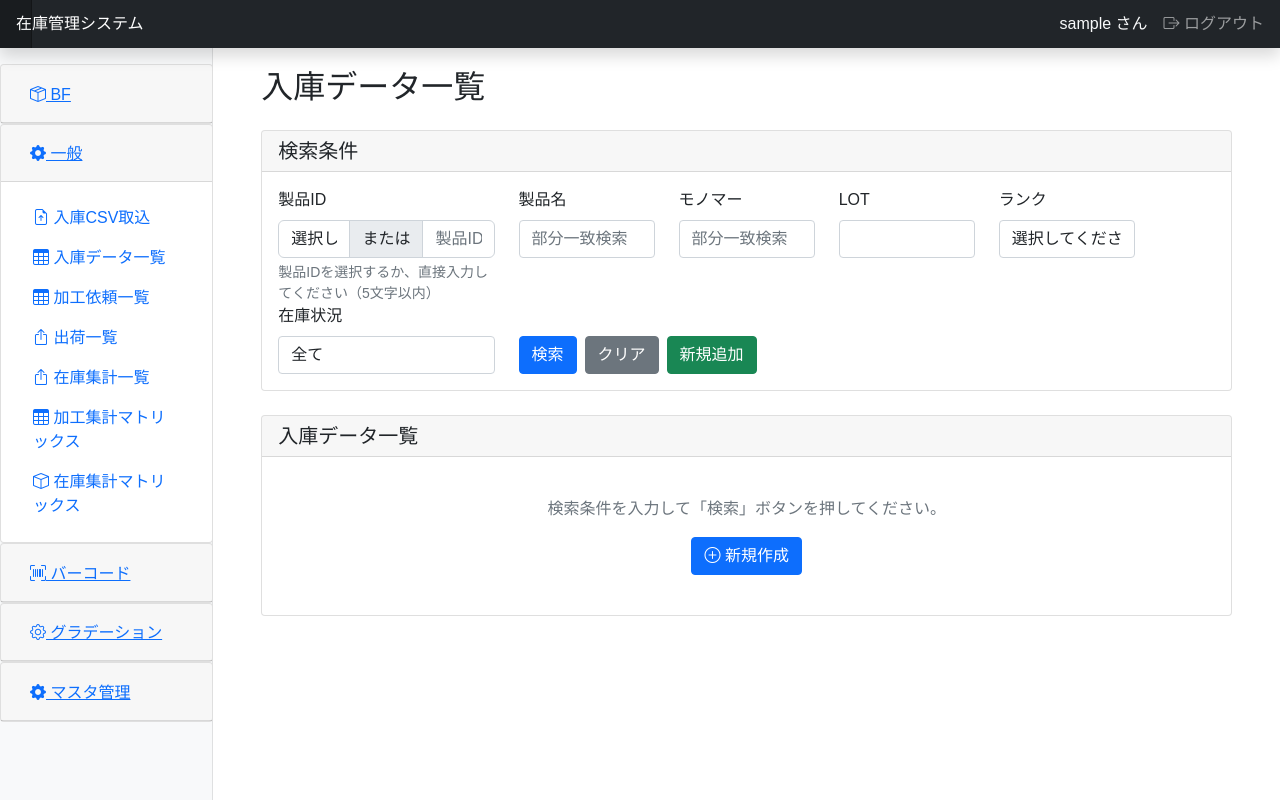
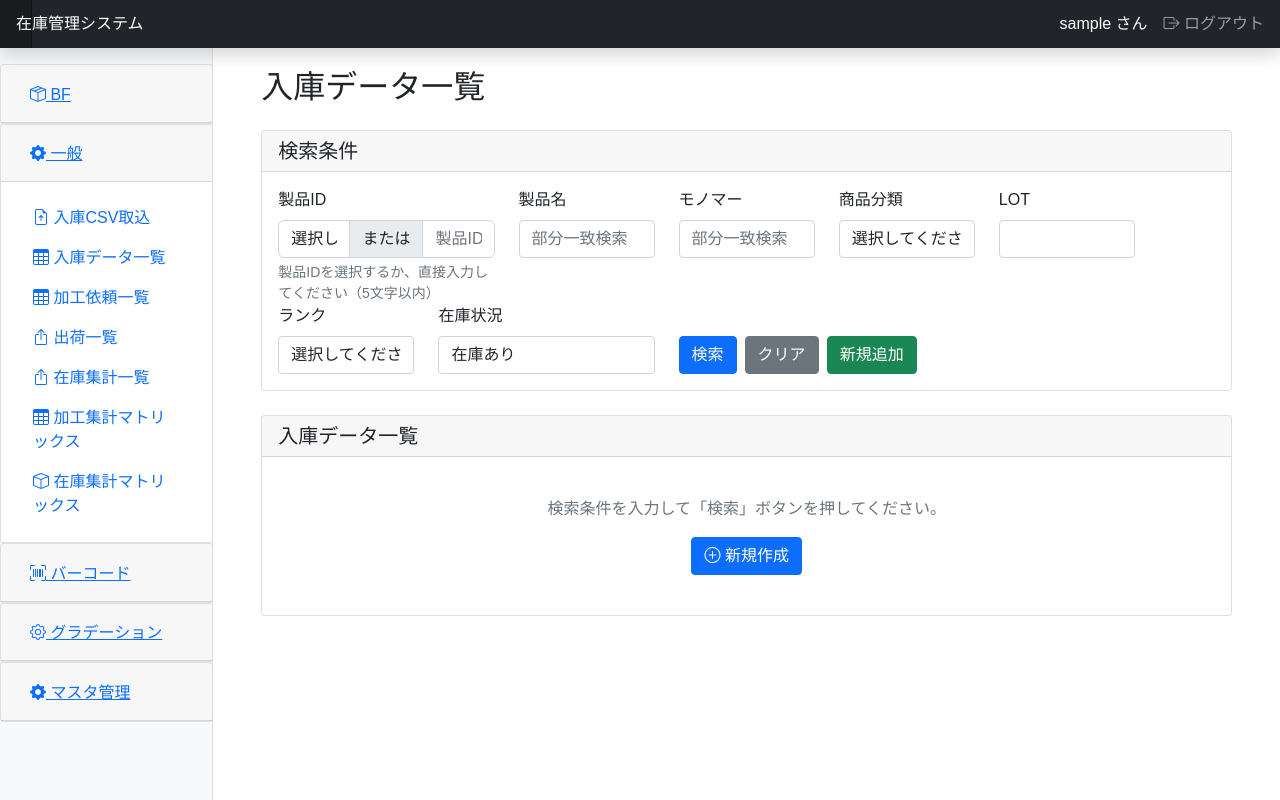
Before and after one commit to hopnicSakashita/BFzaiko, a Flask app: page /common/cprd_dat in a window 1280 px wide. Run offline with Flask 3, Linux system fonts and the light colour scheme; the visitor is signed in with stand-in values (Sample User, id 1); parts of the project's set-up code (start-up, migrations or seed data) failed here and were passed over.

Commit message:
検索項目追加

```diff
--- a/app/models_common.py
+++ b/app/models_common.py
@@ -570,7 +570,7 @@ class CprdDatModel(Base):
             session.close()
 
     @staticmethod
-    def search_with_zaiko_zan(prd_id=None, prd_name=None, prd_monomer=None, lot=None, rank=None, stock_status=None, flg=None):
+    def search_with_zaiko_zan(prd_id=None, prd_name=None, prd_monomer=None, prd_kbn=None, lot=None, rank=None, stock_status=None, flg=None):
         """入庫データを在庫残数量付きで検索する"""
         session = get_db_session()
         try:
@@ -607,6 +607,9 @@ class CprdDatModel(Base):
             if prd_monomer:
                 sql += " AND p.PRD_MONOMER LIKE :prd_monomer"
                 params['prd_monomer'] = f'%{prd_monomer}%'
+            if prd_kbn is not None:
+                sql += " AND p.PRD_KBN = :prd_kbn"
+                params['prd_kbn'] = prd_kbn
             if lot is not None:
                 sql += " AND c.CPDD_LOT = :lot"
                 params['lot'] = lot
--- a/app/routes_common.py
+++ b/app/routes_common.py
@@ -106,6 +106,7 @@ def cprd_dat_list():
         prd_id = request.args.get('prd_id', '').strip()
         prd_name = request.args.get('prd_name', '').strip()
         prd_monomer = request.args.get('prd_monomer', '').strip()
+        prd_kbn = request.args.get('prd_kbn', '').strip()
         lot = request.args.get('lot', '').strip()
         rank = request.args.get('rank', '').strip()
         stock_status = request.args.get('stock_status', '').strip()
@@ -119,6 +120,11 @@ def cprd_dat_list():
         if rank and rank.isdigit():
             rank_value = int(rank)
 
+        # 商品分類の変換
+        prd_kbn_value = None
+        if prd_kbn and prd_kbn.isdigit():
+            prd_kbn_value = int(prd_kbn)
+
         # 在庫状況の変換
         stock_status_value = None
         if stock_status in ['0', '1']:
@@ -131,12 +137,13 @@ def cprd_dat_list():
         # データの検索
         cprd_list = []
         if is_search_executed:
-            if any([prd_id, prd_name, prd_monomer, lot, rank_value is not None, stock_status_value is not None]):
+            if any([prd_id, prd_name, prd_monomer, prd_kbn_value is not None, lot, rank_value is not None, stock_status_value is not None]):
                 # 検索条件が指定された場合
                 cprd_list = CprdDatModel.search_with_zaiko_zan(
                     prd_id=prd_id if prd_id else None,
                     prd_name=prd_name if prd_name else None,
                     prd_monomer=prd_monomer if prd_monomer else None,
+                    prd_kbn=prd_kbn_value,
                     lot=int(lot) if lot.isdigit() else None,
                     rank=rank_value,
                     stock_status=stock_status_value,
@@ -153,6 +160,7 @@ def cprd_dat_list():
                              search_prd_id=prd_id,
                              search_prd_name=prd_name,
                              search_prd_monomer=prd_monomer,
+                             search_prd_kbn=prd_kbn,
                              search_lot=lot,
                              search_rank=rank,
                              search_stock_status=stock_status,
--- a/app/templates/common/cprd_dat_list.html
+++ b/app/templates/common/cprd_dat_list.html
@@ -46,6 +46,18 @@
                                        value="{{ search_prd_monomer or '' }}" placeholder="部分一致検索" maxlength="30">
                             </div>
                             <div class="col-md-2">
+                                <label for="prd_kbn" class="form-label">商品分類</label>
+                                <select class="form-control" id="prd_kbn" name="prd_kbn">
+                                    <option value="">選択してください</option>
+                                    {% for value, label in HtmlConstants.PRD_KBN_DISPLAY.items() %}
+                                    <option value="{{ value }}"
+                                            {{ 'selected' if search_prd_kbn == value|string else '' }}>
+                                        {{ value }} - {{ label }}
+                                    </option>
+                                    {% endfor %}
+                                </select>
+                            </div>
+                            <div class="col-md-2">
                                 <label for="lot" class="form-label">LOT</label>
                                 <input type="number" class="form-control" id="lot" name="lot"
                                        value="{{ search_lot or '' }}" min="0" max="999999">
@@ -66,7 +78,7 @@
                                 <label for="stock_status" class="form-label">在庫状況</label>
                                 <select class="form-control" id="stock_status" name="stock_status">
                                     <option value="">全て</option>
-                                    <option value="1" {{ 'selected' if search_stock_status == '1' else '' }}>在庫あり</option>
+                                    <option value="1" {{ 'selected' if search_stock_status == '1' or search_stock_status == '' else '' }}>在庫あり</option>
                                     <option value="0" {{ 'selected' if search_stock_status == '0' else '' }}>在庫なし</option>
                                 </select>
                             </div>
```
